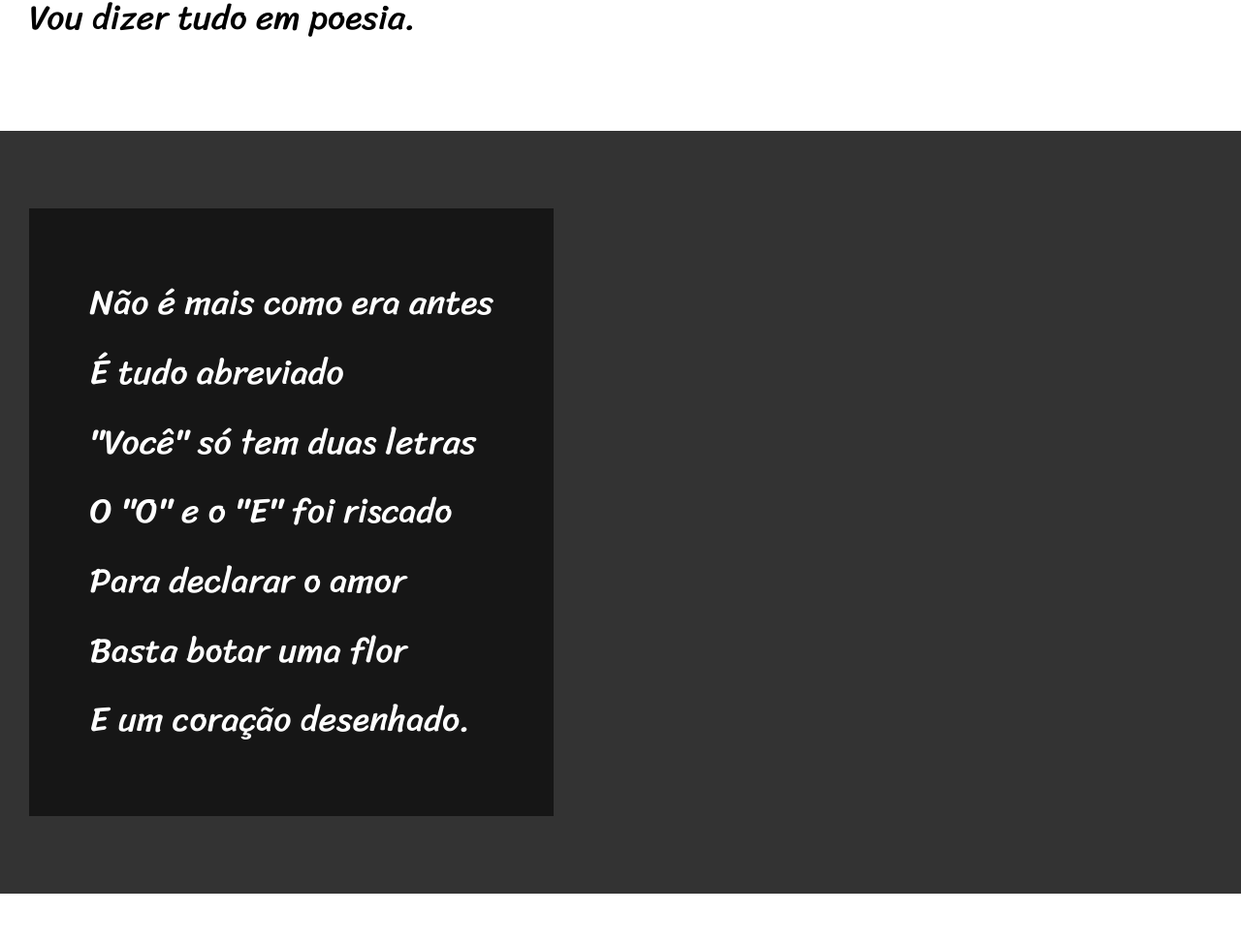
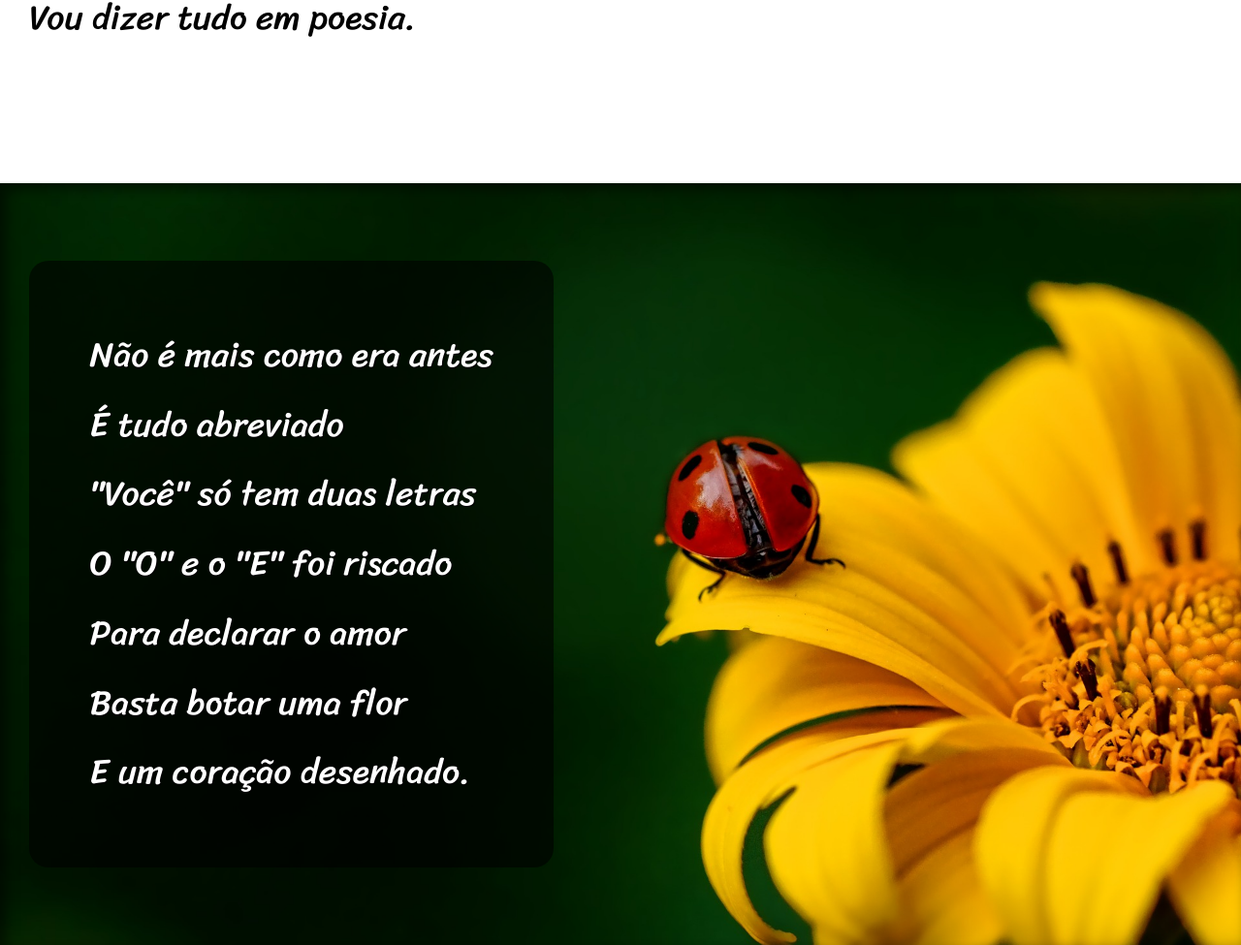
Before and after one commit to BrunoViotti/html-css, a plain HTML site: page Desafios/D9/cordel.html in a window 1280 px wide. Shown: the part 716-1691 px from the top of the page at 97% size. Drawn offline with Linux system fonts and the light colour scheme.

Commit message:
Projeto finalizado

```diff
--- a/Desafios/D9/cordel.html
+++ b/Desafios/D9/cordel.html
@@ -26,7 +26,7 @@
         </p>
     </section>
 
-    <section class="imagem">
+    <section class="imagem" id="img1">
         <p>
             Não é mais como era antes <br>
             É tudo abreviado <br>
@@ -61,7 +61,7 @@
 
     </section>
 
-    <section class="imagem">
+    <section class="imagem" id="img2">
         <p>
             Tenho saudade das cartas <br>
             Escritas com a própria mão <br>
--- a/Desafios/D9/estilo/style.css
+++ b/Desafios/D9/estilo/style.css
@@ -57,6 +57,10 @@ section {
     font-size: 2.8vw;
 }
 
+section p {
+    padding-bottom: 1.5em;
+}
+
 section.normal {
     background-color: white;
 }
@@ -64,17 +68,32 @@ section.normal {
 section.imagem {
     background-color: rgb(51, 51, 51);
     color: white;
+    box-shadow: inset 6px 6px 13px 0px rgba(0, 0, 0, 0.548);
+    background-attachment: fixed;
 }
 
 section.imagem p {
     display: inline-block;
     padding: 5%;
-    background-color: rgba(0, 0, 0, 0.568);
+    background-color: rgba(0, 0, 0, 0.596);
+    border-radius: 20px;
+    text-shadow: 1px 1px  0px black;
+}
+
+section#img1 {
+    background-image: url('../imagens/background001.jpg');
+    background-position: right center;
+    background-size: cover;
+}
+
+section#img2 {
+    background-image: url(../imagens/background002.jpg);
+    background-size: cover;
 }
 
 footer {
     background-color: black;
-    padding: 10px;
+    padding: 15px;
     text-align: center;
     color: white;
 }
```
